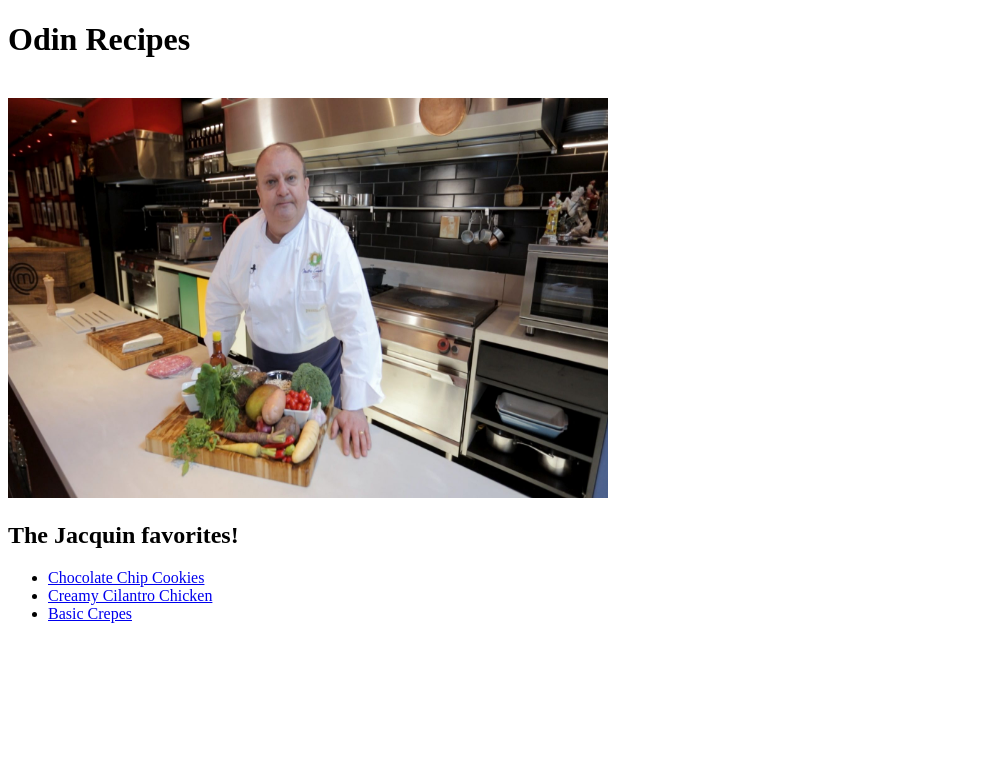
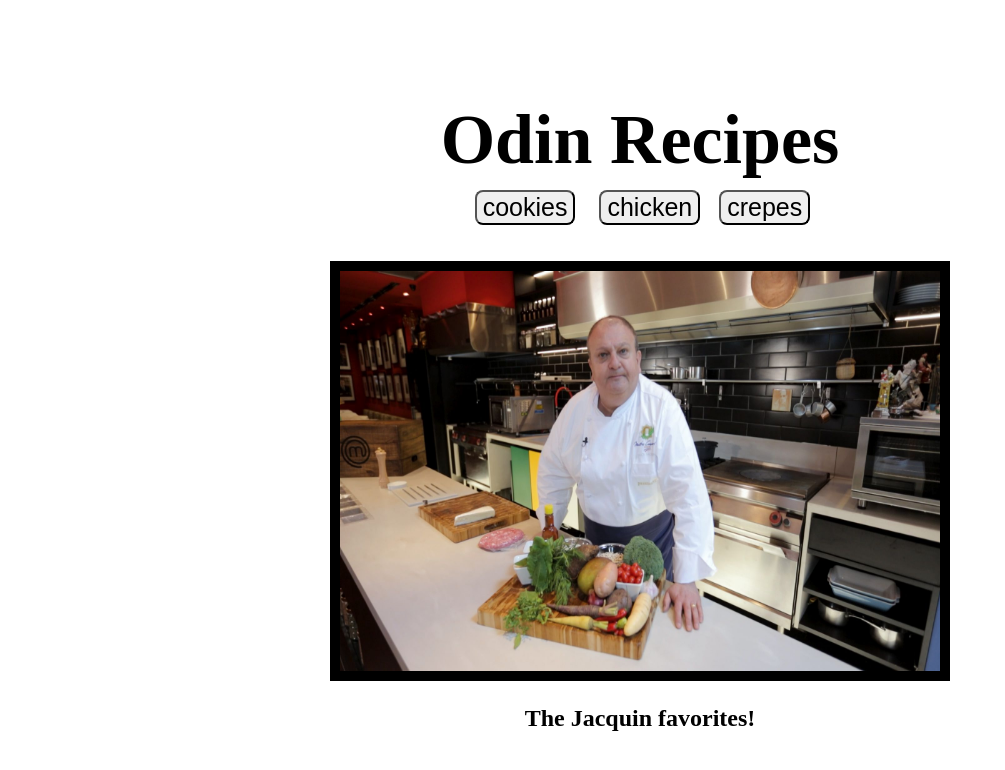
Before and after one commit to johanrecaman/odin-recipes, a plain HTML site: page index.html in a window 1280 px wide. Shown: the whole page, without its empty margins (0-1005 px from the left). Drawn offline with Linux system fonts and the light colour scheme.

Commit message:
Main page changes
Starting the style of the main page, made adding some CSS.

```diff
--- a/index.html
+++ b/index.html
@@ -1,27 +1,29 @@
 <!DOCTYPE html>
 <html lang="en">
 <head>
+    <link rel="stylesheet" href="style.css">
     <meta charset="UTF-8">
-    <title>Odin Recipes</title>
+    <title>Odin Recipes </title>
 </head>
 
 <body>
+    <center>
     <h1>Odin Recipes</h1>
-    <br>
+    </center>
+    <div>
+        <li>
+            <a id="cookielink" href="./odin-recipes/cookies.html"><button>cookies</button></a>
+            <a id="chickenlink" href="./odin-recipes/chicken.html"><button>chicken</button></a>
+            <a id="crepelink" href="./odin-recipes/crepes.html"><button>crepes</button></a>
+        </li>
+</div>
+    <center>
+    <br> <br>
+
     <img src="./images/jaquin.jpg" height="400" width="600">
+
     <h2>The Jacquin favorites! </h2>
-    <ul>
-        <li>
-            <a href="./odin-recipes/cookies.html">Chocolate Chip Cookies</a>
-        </li>
-        <li>
-            <a href="./odin-recipes/chicken.html">Creamy Cilantro Chicken</a>
-        </li>
-        <li>
-            <a href="./odin-recipes/crepes.html">Basic Crepes</a>
-        </li>
-    </ul>
-
+</center>
 </body>
 
 </html>
--- /dev/null
+++ b/style.css
@@ -0,0 +1,44 @@
+
+div{
+    text-align: center;
+}
+a{
+    color:black;
+    text-decoration: none;
+    font-family:-apple-system, BlinkMacSystemFont, 'Segoe UI', sans-serif;
+    font-size: 25px;
+}
+ul{
+    display: inline;
+}
+li{
+    display: inline;
+}
+h1{
+    margin: 0;
+    margin-top: 100px;
+    margin-bottom: 10px;
+    font-size: 70px;
+}
+img{
+border: solid black 10px;
+}
+button{
+    font-size: 25px;
+    border-radius: 8px;
+}
+
+#chickenlink{
+    margin: 5px;
+}
+
+#cookielink{
+    margin: 5px;
+    padding-right: 10px;
+    padding-left: 10px;
+}
+
+#crepelink{
+    padding-right: 10px;
+    padding-left: 10px;
+}
```
Also changed, not shown: odin-recipes/cookies.html (+7 -10 lines), odin-recipes/crepes.html (+2 -1 lines), odin-recipes/recipestyle.css (added).
